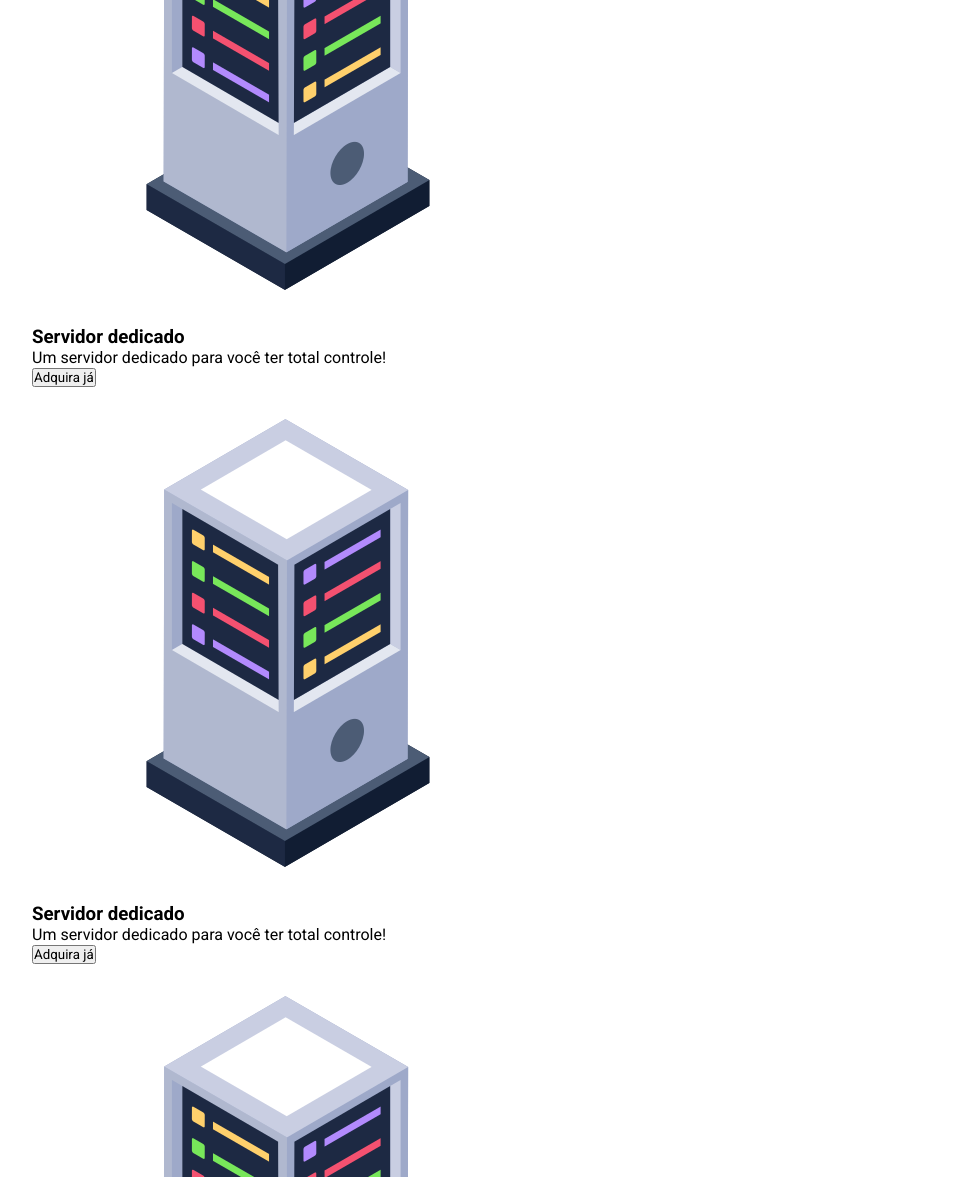
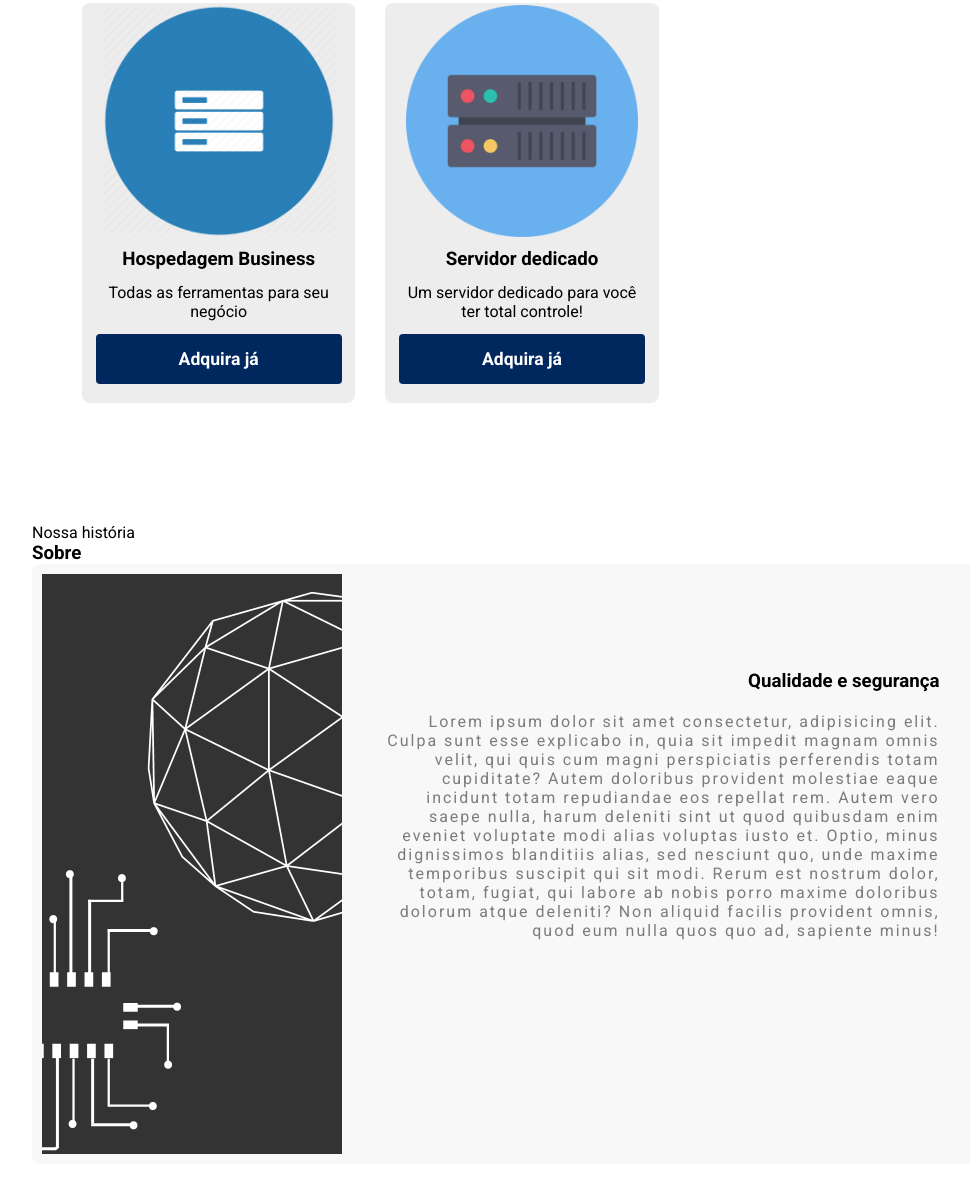
Before and after one commit to felipeljj/catalogoBNE, a plain HTML site: page index.html in a window 1280 px wide. Shown: the part 1468-2645 px from the top of the page, without its empty margins (118-1088 px from the left). Drawn offline with Linux system fonts and the light colour scheme.

Commit message:
all cards + fixes in design

```diff
--- a/css/style.css
+++ b/css/style.css
@@ -25,7 +25,7 @@ html, body {
 
 header {
     width: 100%;
-    height: 500px;
+    height: 650px;
     background: var(--lightblue);
 }
 
@@ -48,10 +48,20 @@ nav{
 
 }
 
+nav img{
+    width: 23%;
+    position: relative;
+    top: -13px;
+    left: -327px ;
+    display: flex;
+    z-index: 0;
+}
+
 .brand {
     font-size: 24px;
     color: var(--darkblue);
     cursor: pointer;
+    z-index: 1;
 
 }
 
@@ -121,6 +131,7 @@ nav ul button:hover{
 
 .header-block .text {
     position: absolute;
+    text-align: center;
     bottom: 40%;
     left: 7%;
 }
@@ -128,7 +139,7 @@ nav ul button:hover{
 .header-block .text h2{
     color: var(--darkblue);
     margin-bottom: 20px;
-    text-align: right;
+    text-align: center;
     transform: translateX(-20px);
     transition: transform 1.5s;
 }
@@ -136,7 +147,7 @@ nav ul button:hover{
 .header-block .text p{
     max-width: 380px ;
     color: var(--darkblue);
-    text-align: right;
+    text-align: center;
     transform: translateX(-20px);
     transition: transform 1.5s;
 }
@@ -149,7 +160,7 @@ section .catalog {
 }
 
 section .filter-card {
-    width: 1000px;
+    width: 980px;
     height: 150px;
     background-color: var(--gray);
     border-radius: 8px;
@@ -159,3 +170,156 @@ section .filter-card {
     align-items: center;
     justify-content: center;
 }
+
+.search-input{
+    width: 700px;
+    height: 40px;
+    border: none;
+    border-radius: 4px 0px 0px 4pxs;
+    text-indent: 10px;
+}
+
+.search-button {
+    width: 150px;
+    height: 40px;
+    border-radius: 0px 4px 4px 0px;
+    border: none;
+    background: var(--darkblue);
+    color: white;
+    cursor: pointer;
+    font-size: 1.1em;
+    transition: 0.4s ease;
+}
+
+.search-button:hover{
+    background: var(--gray);
+    color: var(var(--darkblue));
+}
+
+.title-wrapper-catalog {
+    margin-top: 120px ;
+    padding-bottom: 20px;
+}
+
+section .card-wrapper {
+    max-width: 1000px;
+    height: 100%;
+    display: grid;
+    grid-template-columns: repeat(auto-fill,minmax(270px,1fr));
+    grid-gap: 30px;
+    padding: 50px;
+}
+
+section .card-item {
+    height: 400px;
+    background-color: var(--gray);
+    border-radius: 8px;
+    display: flex;
+    flex-direction: column;
+    align-items: center;
+    justify-content: space-around;
+}
+
+.card-content {
+    height: 40%;
+    display: flex;
+    flex-direction: column;
+    align-items: center;
+    justify-content: space-around;
+}
+
+.card-item img{
+    width: 85% ;
+}
+
+.card-item h4 {
+    width: 90%;
+
+}
+
+.card-item p {
+    width: 90%;
+    text-align: center;
+}
+
+.card-item button {
+    width: 90%;
+    padding: 15px 0px;
+    border: none;
+    background: var(--darkblue);
+    border-radius: 4px;
+    color: white;
+    font-weight: bold;
+    font-size: 1.1em;
+    cursor: pointer;
+    transition: 0.3s ease;
+    margin-bottom: 10px;
+}
+
+.card-item button:hover{
+    background: var(--lightblue);
+    color: var(--darkblue);
+}
+
+/* About */
+
+.about {
+    width: 100%;
+    height: 100%;
+    display: flex;
+    align-items: center;
+    justify-content: center;
+    padding:  50px 10px;
+}
+
+.about-content{
+    max-width: 1000px;
+    min-width: 300px;
+    height: 600px;
+    background: #dedede3b;
+    margin: 0 auto;
+    border-radius: 8px;
+    z-index: 10;
+    padding: 10px;
+    display: flex;
+    flex-direction: row;
+    align-items: center;
+    justify-content: space-between;
+}
+
+.left{
+    width: 25%;
+    min-width: 300px;
+    height: 100%;
+    background:  #000000a1;
+    border-radius: 8px;
+}
+
+.left img{
+    width: 100%;
+
+}
+
+.right{
+    width: 65%;
+    height: 100%;
+    display: flex;
+    flex-direction: column;
+    align-items: flex-start;
+    justify-content: flex-start;
+    padding-top: 10%;
+}
+
+.right h3 {
+    text-align: right;
+    width: 90%;
+    margin-bottom: 20px;
+}
+
+.right p {
+    max-width: 90%;
+    font: 1em;
+    letter-spacing: 2px;
+    text-align: right;
+    color: rgba(0, 0, 0, 0.5);
+}
--- a/index.html
+++ b/index.html
@@ -11,13 +11,11 @@
    <header>
     <div class="content">
         <nav>
-            <p class="brand">web<strong>Hosting
-
-            </strong></p>
+            <p class="brand">web<strong>Hosting</strong></p>
+            <img src="images/cloud.png" alt="cloud">
             <ul>
                 <li><a href="#catalog">Serviços</a></li>
-                <li><a href="#about"></a>Sobre</li>
-                <li><a href="#features">Recursos</a></li>
+                <li><a href="#about">Sobre</a></li>
                 <button>Login</button>
             </ul>
         </nav>
@@ -46,39 +44,39 @@
             </div>
             <div class="card-wrapper">
                 <div class="card-item">
-                    <img src="images/server1.png" alt="server1">
+                    <img src="images/hosting.png" alt="server1">
                     <div class="card-content">
-                        <h3>Servidor dedicado</h3>
-                        <p>Um servidor dedicado para você ter total controle!</p>
+                        <h3>Hospedagem simples</h3>
+                        <p>Para você começar seu projeto!</p>
                         <button type="button">Adquira já</button>
                     </div>
                 </div>
                 <div class="card-item">
-                    <img src="images/server1.png" alt="server1">
+                    <img src="images/hosting.png" alt="server1">
                     <div class="card-content">
-                        <h3>Servidor dedicado</h3>
-                        <p>Um servidor dedicado para você ter total controle!</p>
+                        <h3>Hospedagem plus</h3>
+                        <p>Mais recursos e velocidade!</p>
                         <button type="button">Adquira já</button>
                     </div>
                 </div>
                 <div class="card-item">
-                    <img src="images/server1.png" alt="server1">
+                    <img src="images/hosting.png" alt="server1">
                     <div class="card-content">
-                        <h3>Servidor dedicado</h3>
-                        <p>Um servidor dedicado para você ter total controle!</p>
+                        <h3>Hospedagem premium</h3>
+                        <p>Recursos, IA, muita velocidade e dominio gratuito</p>
                         <button type="button">Adquira já</button>
                     </div>
                 </div>
                 <div class="card-item">
-                    <img src="images/server1.png" alt="server1">
+                    <img src="images/premium.webp" alt="server1">
                     <div class="card-content">
-                        <h3>Servidor dedicado</h3>
-                        <p>Um servidor dedicado para você ter total controle!</p>
+                        <h3>Hospedagem Business</h3>
+                        <p>Todas as ferramentas para seu negócio</p>
                         <button type= "button">Adquira já</button>
                     </div>
                 </div>
                 <div class="card-item">
-                    <img src="images/server1.png" alt="server1">
+                    <img src="images/dedicated.png" alt="server1">
                     <div class="card-content">
                         <h3>Servidor dedicado</h3>
                         <p>Um servidor dedicado para você ter total controle!</p>
@@ -88,5 +86,24 @@
             </div>
         </div>
    </section>
+   <section>
+    <section class="about" id="about">
+    <div class="content">
+        <div class="title-wrapper-about">
+            <p>Nossa história</p>
+            <h3>Sobre</h3>
+        </div>
+        <div class="about-content">
+            <div class="left">
+                <img src="images/about.png" alt="About">
+            </div>
+            <div class="right">
+                <h3>Qualidade e segurança</h3>
+                <p>Lorem ipsum dolor sit amet consectetur, adipisicing elit. Culpa sunt esse explicabo in, quia sit impedit magnam omnis velit, qui quis cum magni perspiciatis perferendis totam cupiditate? Autem doloribus provident molestiae eaque incidunt totam repudiandae eos repellat rem. Autem vero saepe nulla, harum deleniti sint ut quod quibusdam enim eveniet voluptate modi alias voluptas iusto et. Optio, minus dignissimos blanditiis alias, sed nesciunt quo, unde maxime temporibus suscipit qui sit modi. Rerum est nostrum dolor, totam, fugiat, qui labore ab nobis porro maxime doloribus dolorum atque deleniti? Non aliquid facilis provident omnis, quod eum nulla quos quo ad, sapiente minus!</p>
+            </div>
+        </div>
+    </div>
+    </section>
+   </section>
 </body>
 </html>
```
Also changed, not shown: images/about.png (added), images/about2.webp (added), images/about3.webp (added), images/cloud.png (added), images/dedicated.png (added), images/hosting.png (added), images/premium.webp (added).
